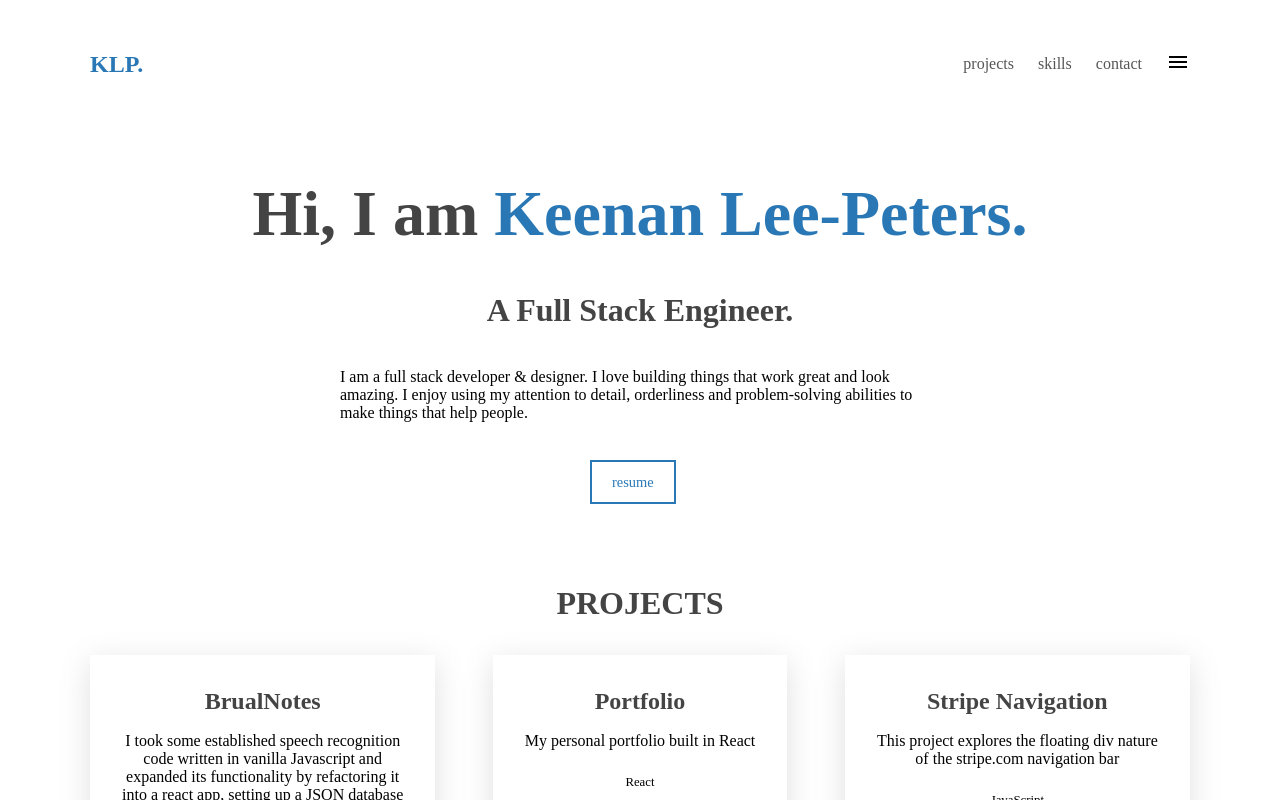
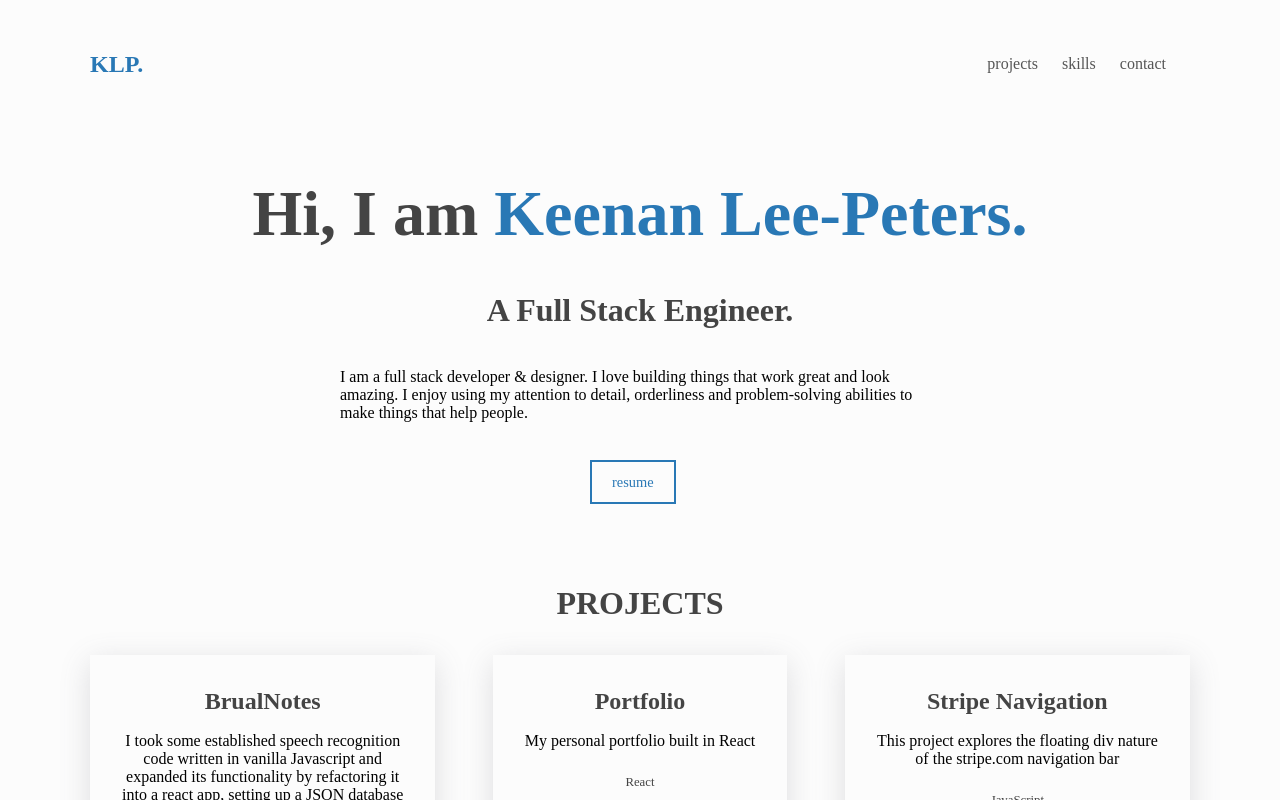
Before and after one commit to klp1130/portfolio2, a React (Create React App) app: page / in a window 1280 px wide. Shown: the top 800 px of the page. Built offline with nearby package versions, Linux system fonts and the light colour scheme.

Commit message:
fixed nav bar bug

```diff
--- a/src/App.css
+++ b/src/App.css
@@ -6,7 +6,7 @@
 }
 
 .light {
-    --clr-bg: #fcfcfc;
+    background-color: #fcfcfc;
     --clr-bg-alt: #fff;
     --clr-fg: #555;
     --clr-fg-alt: #444;
--- a/src/App.js
+++ b/src/App.js
@@ -11,7 +11,7 @@ import './App.css'
 const App = () => {
 
   return (
-    <div>
+    <div id="top" className='app light'>
         <Header />
       <main>
         <About />
--- a/src/components/Navbar/Navbar.css
+++ b/src/components/Navbar/Navbar.css
@@ -1,6 +1,7 @@
 .nav__list {
     margin-right: 1.5em;
     display: flex;
+    background-color: #fcfcfc;
 }
 
 .nav__list-item {
```
Also changed, not shown: 1 other file (tests, documents, lock files or other folders).
